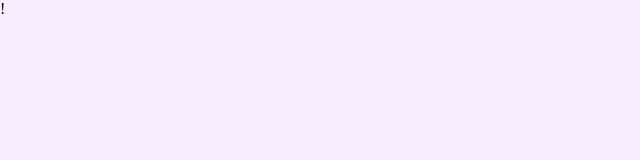
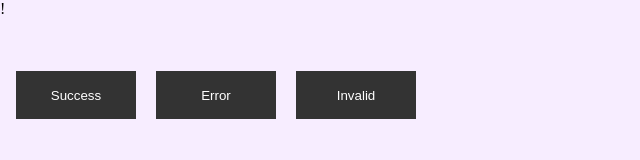
Before and after one commit to pramodlaha08/15-days-challenege, a plain HTML site: page Day8_ToastNotification/index.html in a window 1280 px wide. Shown: the whole page, without its empty margins (0-640 px from the left). Drawn offline with Linux system fonts and the light colour scheme.

Commit message:
refactor(structure): created a simple structure for the project

```diff
--- a/Day8_ToastNotification/index.html
+++ b/Day8_ToastNotification/index.html
@@ -6,10 +6,17 @@
     <meta name="viewport" content="width=device-width, initial-scale=1.0">
     <title>Toast Notification</title>
     <link rel="stylesheet" href="./styles/dist/css/style.css">
+    <script defer src="https://kit.fontawesome.com/9a1be6ed50.js" crossorigin="anonymous"></script>
+
 </head>
 
 <body>
-
+    <div class="buttons">
+        <button onclick="showToast(successMsg)">Success</button>
+        <button onclick="showToast(errorMsg)">Error</button>
+        <button onclick="showToast(invalidMsg)">Invalid</button>
+    </div>
+    <div id="toastBox"></div>
     <script src="./scripts/main.js"></script>
 </body>
 
```
